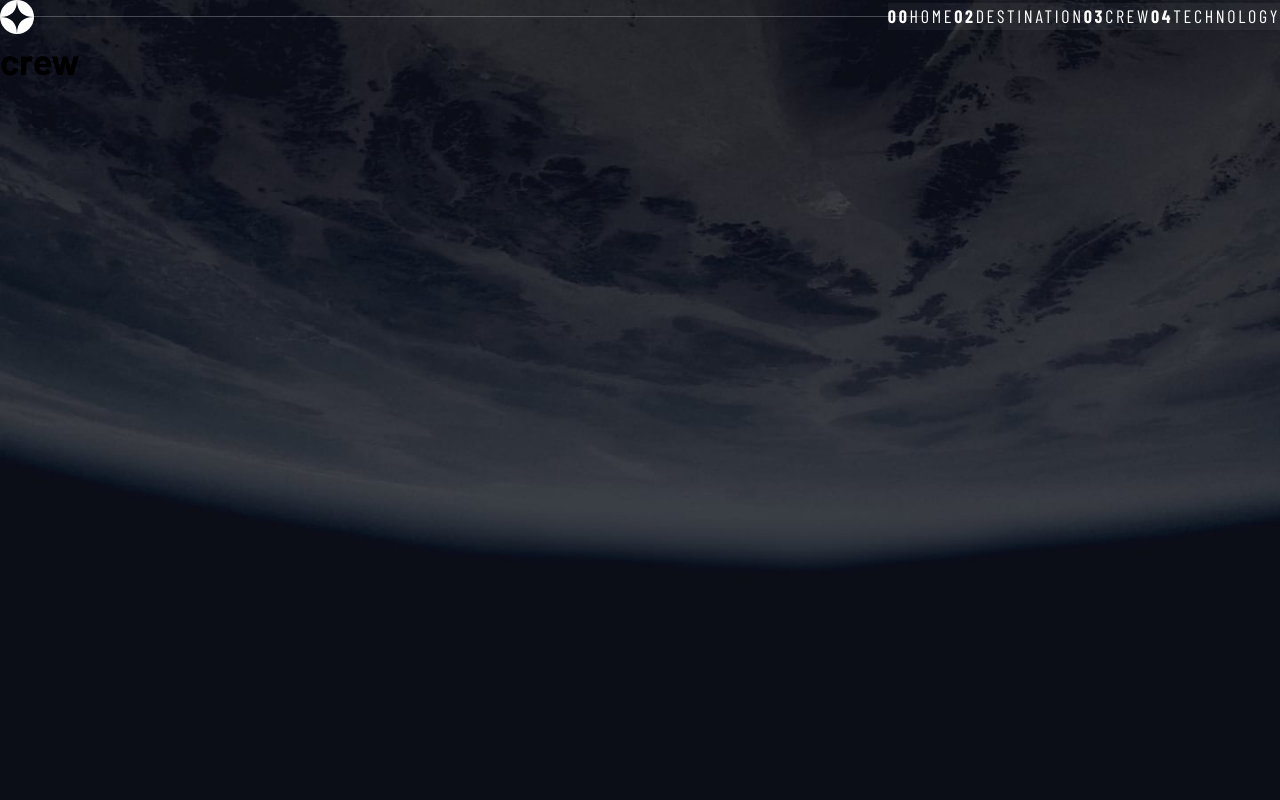
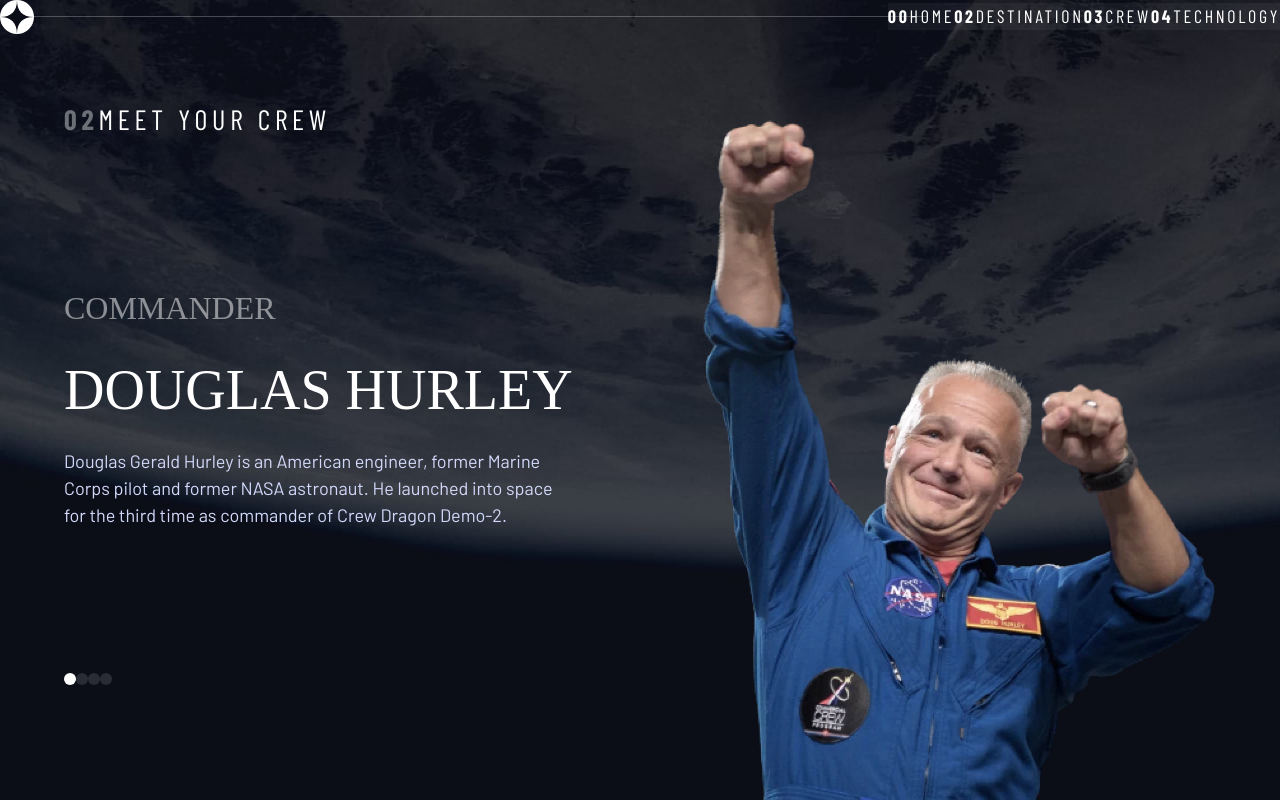
Before and after one commit to khaldoun36/Space-tourism, a Vue app: page /crew in a window 1280 px wide. Built offline with nearby package versions, Linux system fonts and the light colour scheme; a web font is replaced by a local one.

Commit message:
crew page/completed

```diff
--- a/src/assets/base.css
+++ b/src/assets/base.css
@@ -213,6 +213,20 @@
   max-width: 50ch;
 }
 
+/* ------------------ */
+/* Accessibility      */
+/* ------------------ */
+.sr-only {
+  position: absolute;
+  width: 1px;
+  height: 1px;
+  padding: 0;
+  margin: -1px;
+  overflow: hidden;
+  clip: rect(0, 0, 0, 0);
+  white-space: nowrap; /* added line */
+  border: 0;
+}
 /*
   ##Device = Desktops / Tablets in landscape
 */
@@ -221,7 +235,7 @@
   .grid-container {
     text-align: left;
     column-gap: var(--container-gap, 2rem);
-    grid-template-columns: minmax(1rem, 1fr) repeat(2, minmax(0, 30rem)) minmax(
+    grid-template-columns: minmax(1rem, 1fr) repeat(2, minmax(0, 40rem)) minmax(
         1rem,
         1fr
       );
--- /dev/null
+++ b/src/components/shared/DotList.vue
@@ -0,0 +1,90 @@
+<template>
+  <div
+    class="dot-indicators flex"
+    role="tablist"
+    aria-label="crew member list"
+    ref="dotList"
+  >
+    <button
+      aria-selected="true"
+      role="tab"
+      data-image="commander-image"
+      @click="handleClick"
+    >
+      <span class="sr-only">commander</span>
+    </button>
+    <button
+      aria-selected="false"
+      role="tab"
+      data-image="mission-image"
+      @click="handleClick"
+    >
+      <span class="sr-only">mission specialist</span>
+    </button>
+    <button
+      aria-selected="false"
+      role="tab"
+      data-image="pilot-image"
+      @click="handleClick"
+    >
+      <span class="sr-only">pilot</span>
+    </button>
+    <button
+      aria-selected="false"
+      role="tab"
+      data-image="crew-image"
+      @click="handleClick"
+    >
+      <span class="sr-only">flight engineer</span>
+    </button>
+  </div>
+</template>
+
+<script setup>
+import { ref } from "vue";
+
+// store emitted events
+const emit = defineEmits(["selectDot"]);
+
+const dotList = ref(null);
+
+const handleClick = (e) => {
+  let dotsArray = [...dotList.value.children];
+  dotsArray.forEach((button) => {
+    button.setAttribute("aria-selected", "false");
+  });
+  e.target.setAttribute("aria-selected", "true");
+
+  emit("selectDot", e.target.innerText);
+};
+</script>
+
+<style>
+.dot-indicators {
+  justify-content: space-between;
+  align-items: center;
+}
+
+.dot-indicators > button {
+  cursor: pointer;
+  width: 10px;
+  aspect-ratio: 1;
+  border-radius: 50%;
+  border: 0;
+  background-color: hsl(var(--clr-white) / 0.125);
+  transition: background-color 250ms ease-in-out;
+}
+
+.dot-indicators > button:not(:last-child) {
+  margin-right: var(--dot-margin, var(--size-6));
+}
+
+.dot-indicators > button:hover,
+.dot-indicators > button:focus {
+  background-color: hsl(var(--clr-white) / 0.5);
+}
+
+.dot-indicators > button[aria-selected="true"] {
+  background-color: hsl(var(--clr-white));
+}
+</style>
--- /dev/null
+++ b/src/data/crewData.js
@@ -0,0 +1,40 @@
+const crew = [
+  {
+    name: "Douglas Hurley",
+    images: {
+      png: "./assets/crew/image-douglas-hurley.png",
+      webp: "./assets/crew/image-douglas-hurley.webp",
+    },
+    role: "Commander",
+    bio: "Douglas Gerald Hurley is an American engineer, former Marine Corps pilot and former NASA astronaut. He launched into space for the third time as commander of Crew Dragon Demo-2.",
+  },
+  {
+    name: "Mark Shuttleworth",
+    images: {
+      png: "./assets/crew/image-mark-shuttleworth.png",
+      webp: "./assets/crew/image-mark-shuttleworth.webp",
+    },
+    role: "Mission Specialist",
+    bio: "Mark Richard Shuttleworth is the founder and CEO of Canonical, the company behind the Linux-based Ubuntu operating system. Shuttleworth became the first South African to travel to space as a space tourist.",
+  },
+  {
+    name: "Victor Glover",
+    images: {
+      png: "./assets/crew/image-victor-glover.png",
+      webp: "./assets/crew/image-victor-glover.webp",
+    },
+    role: "Pilot",
+    bio: "Pilot on the first operational flight of the SpaceX Crew Dragon to the International Space Station. Glover is a commander in the U.S. Navy where he pilots an F/A-18.He was a crew member of Expedition 64, and served as a station systems flight engineer.",
+  },
+  {
+    name: "Anousheh Ansari",
+    images: {
+      png: "./assets/crew/image-anousheh-ansari.png",
+      webp: "./assets/crew/image-anousheh-ansari.webp",
+    },
+    role: "Flight Engineer",
+    bio: "Anousheh Ansari is an Iranian American engineer and co-founder of Prodea Systems. Ansari was the fourth self-funded space tourist, the first self-funded woman to fly to the ISS, and the first Iranian in space.",
+  },
+];
+
+export default crew;
--- a/src/views/CrewView.vue
+++ b/src/views/CrewView.vue
@@ -1,11 +1,174 @@
 <template>
-  <h1>crew</h1>
+  <main class="grid-container grid-container--crew flow">
+    <h1
+      class="numbered-title ff-sans-cond fs-500 fw-400 letter-spacing-3 uppercase text-white"
+    >
+      <span class="fw-700">02</span>meet your crew
+    </h1>
+    <!-- crew images -->
+    <picture class="crew-image">
+      <source
+        :srcset="`src/assets/crew/image-${crewImage.trim()}.webp`"
+        type="image/webp"
+      />
+      <img
+        :src="`src/assets/crew/image-${crewImage.trim()}.png`"
+        alt="Douglas Hurley"
+      />
+    </picture>
+    <!-- Dot Indicators to navigate between listings -->
+    <DotList @selectDot="changeCrew" class="dot-selector" />
+    <!-- crew info -->
+    <article
+      class="crew-details flow"
+      id="commander-tab"
+      role="tabpanel"
+      tabindex="0"
+    >
+      <header class="flow flow--space-small">
+        <h2
+          class="fs-600 fw-400 ff-serif uppercase"
+          style="color: hsl(var(--clr-white) / 0.5)"
+        >
+          {{ crewMember.role }}
+        </h2>
+        <p class="fs-700 fw-400 ff-serif uppercase text-white">
+          {{ crewMember.name }}
+        </p>
+      </header>
+      <p class="fs-400 fw-400 text-light">
+        {{ crewMember.bio }}
+      </p>
+    </article>
+  </main>
 </template>
 
 <script setup>
-// imports
-// variables
-// functions
+import { ref } from "vue";
+import DotList from "../components/shared/DotList.vue";
+import crew from "../data/crewData";
+
+// define a default crew member
+const crewMember = ref(crew[0]);
+
+// shenanigans to let me dynamically change the the crew member image (start)
+let splittedName = ref(crewMember.value.name.split(/\s+/));
+
+let crewImage = ref(
+  splittedName.value[0].toLowerCase() +
+    "-" +
+    splittedName.value[1].toLowerCase()
+);
+// shenanigans to let me dynamically change the the crew member image (end)
+
+// change the crew member details based on emitted choice from the DotList
+const changeCrew = (item) => {
+  crewMember.value = crew.find((member) => {
+    return member.role.trim().toLowerCase() === item.trim().toLowerCase();
+  });
+  splittedName.value = crewMember.value.name.split(/\s+/);
+  crewImage.value =
+    splittedName.value[0].toLowerCase() +
+    "-" +
+    splittedName.value[1].toLowerCase();
+};
 </script>
 
-<style></style>
+<style>
+.grid-container--crew {
+  grid-template-areas:
+    "title"
+    "image"
+    "dot-list"
+    "content";
+}
+.grid-container--crew > h1 {
+  margin-top: var(--size-6);
+  grid-area: title;
+}
+.grid-container--crew > .crew-image {
+  grid-area: image;
+  max-width: 70%;
+  position: relative;
+}
+.grid-container--crew > .crew-image::after {
+  content: "";
+  position: absolute;
+  bottom: 0;
+  left: 50%;
+  transform: translate(-50%);
+  width: 130%;
+  border-bottom: 2px solid hsl(var(--clr-white) / 0.15);
+}
+
+.grid-container--crew > .dot-selector {
+  grid-area: dot-list;
+  --dot-margin: var(--size-7);
+}
+
+.grid-container--crew > .crew-details {
+  grid-area: content;
+}
+
+/*
+  ##Device = Tablets (portrait)
+*/
+
+@media (min-width: 768px) and (max-width: 1024px) and (orientation: portrait) {
+  .grid-container--crew {
+    overflow: hidden;
+    --flow-space: var(--size-7);
+    grid-template-areas:
+      "title"
+      "content"
+      "dot-list"
+      "image";
+  }
+  .grid-container--crew > h1 {
+    justify-self: start;
+  }
+
+  .grid-container--crew > .crew-image {
+    /* justify-self: end; */
+    align-self: end;
+    transform: translateY(8%);
+  }
+  .grid-container--crew > .crew-image::after {
+    display: none;
+  }
+}
+
+/*
+  ##Device = Desktops / Tablets in landscape
+*/
+
+@media (min-width: 1025px),
+  (min-width: 768px) and (max-width: 1024px) and (orientation: landscape) {
+  .grid-container--crew {
+    justify-content: space-between;
+    overflow: hidden;
+    grid-template-areas:
+      ". title image ."
+      ". content image ."
+      ". dot-list image .";
+  }
+  .grid-container--crew > h1,
+  .grid-container--crew > .dot-selector {
+    justify-self: start;
+  }
+  .grid-container--crew > .crew-image {
+    max-width: 100%;
+    justify-self: end;
+    align-self: end;
+    transform: translateY(10%);
+  }
+
+  .grid-container--crew > .crew-image::after {
+    display: none;
+  }
+
+  .grid-container--crew > .crew-details {
+    justify-self: start;
+  }
+}
+</style>
```
